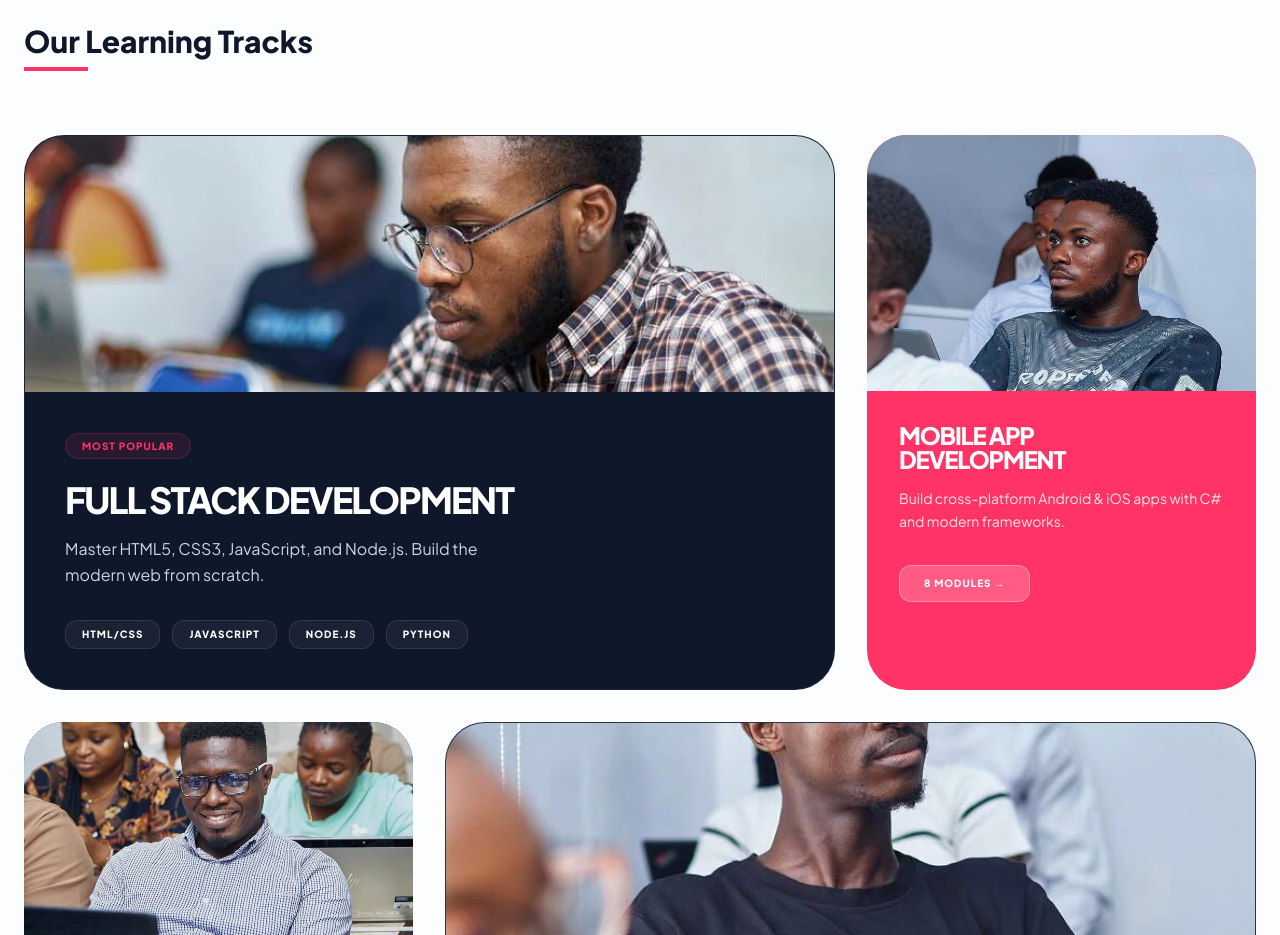
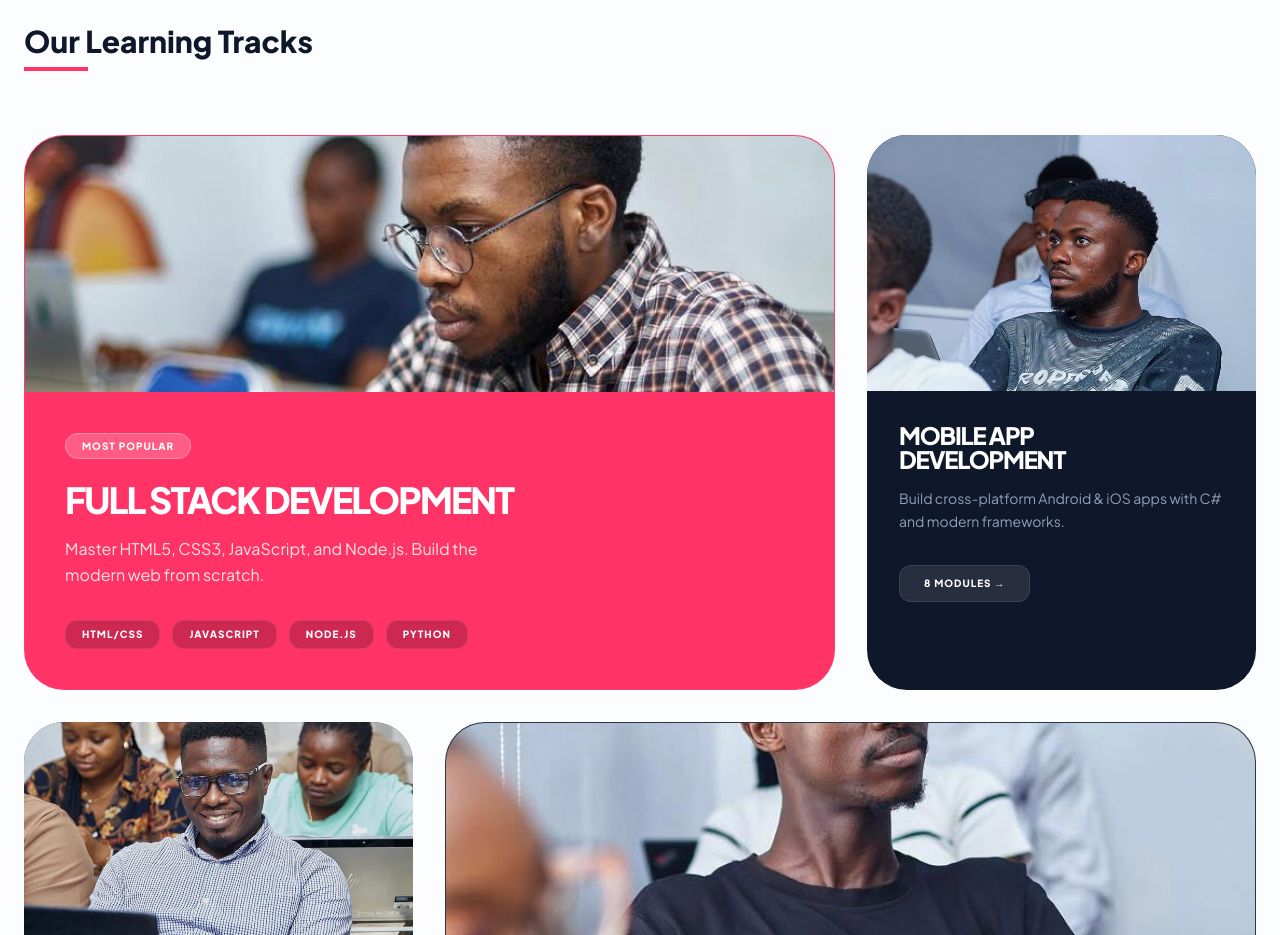
Before and after one commit to Inflimity/tech4africa, a Next.js app: page /academy in a window 1280 px wide. Shown: the part 1400-2335 px from the top of the page. Built offline with nearby package versions, Linux system fonts and the light colour scheme.

Commit message:
working on design of academy page

```diff
--- a/app/academy/page.tsx
+++ b/app/academy/page.tsx
@@ -117,36 +117,36 @@ export default function AcademyPage() {
 
                 <div className="grid md:grid-cols-12 gap-8 mb-12">
                     {/* Web Engineering */}
-                    <div data-track-card className="md:col-span-8 bg-africa-midnight text-white rounded-[2.5rem] flex flex-col relative overflow-hidden group transition-all duration-500 hover:scale-[1.01] hover:shadow-2xl cursor-pointer border border-white/5">
+                    <div data-track-card className="md:col-span-8 bg-africa-red text-white rounded-[2.5rem] flex flex-col relative overflow-hidden group transition-all duration-500 hover:scale-[1.01] hover:shadow-2xl cursor-pointer border border-white/5">
                         <div className="h-64 relative overflow-hidden">
                             <Image src="/images/stu1.jpeg" alt="Full stack Engineering" fill className="object-cover group-hover:scale-110 transition-transform duration-700" />
                         </div>
                         <div className="relative p-10 z-10">
-                            <span className="text-africa-red font-bold text-[10px] uppercase tracking-widest bg-africa-red/10 border border-africa-red/20 px-4 py-1.5 rounded-full">
+                            <span className="text-white font-bold text-[10px] uppercase tracking-widest bg-white/20 border border-white/30 px-4 py-1.5 rounded-full">
                                 Most Popular
                             </span>
                             <h3 className="text-4xl font-extrabold mt-6 uppercase tracking-tighter">Full Stack Development</h3>
-                            <p className="text-slate-300 mt-4 max-w-md leading-relaxed">
+                            <p className="text-rose-100 mt-4 max-w-md leading-relaxed">
                                 Master HTML5, CSS3, JavaScript, and Node.js. Build the modern web from scratch.
                             </p>
                             <div className="flex flex-wrap gap-3 mt-8">
-                                <span className="px-4 py-1.5 bg-white/5 backdrop-blur-md border border-white/10 rounded-xl text-[10px] font-black uppercase tracking-widest">HTML/CSS</span>
-                                <span className="px-4 py-1.5 bg-white/5 backdrop-blur-md border border-white/10 rounded-xl text-[10px] font-black uppercase tracking-widest">JAVASCRIPT</span>
-                                <span className="px-4 py-1.5 bg-white/5 backdrop-blur-md border border-white/10 rounded-xl text-[10px] font-black uppercase tracking-widest">NODE.JS</span>
-                                <span className="px-4 py-1.5 bg-white/5 backdrop-blur-md border border-white/10 rounded-xl text-[10px] font-black uppercase tracking-widest">PYTHON</span>
+                                <span className="px-4 py-1.5 bg-black/20 backdrop-blur-md border border-white/10 rounded-xl text-[10px] font-black uppercase tracking-widest">HTML/CSS</span>
+                                <span className="px-4 py-1.5 bg-black/20 backdrop-blur-md border border-white/10 rounded-xl text-[10px] font-black uppercase tracking-widest">JAVASCRIPT</span>
+                                <span className="px-4 py-1.5 bg-black/20 backdrop-blur-md border border-white/10 rounded-xl text-[10px] font-black uppercase tracking-widest">NODE.JS</span>
+                                <span className="px-4 py-1.5 bg-black/20 backdrop-blur-md border border-white/10 rounded-xl text-[10px] font-black uppercase tracking-widest">PYTHON</span>
                             </div>
                         </div>
                     </div>
 
                     {/* Mobile App */}
-                    <div data-track-card className="md:col-span-4 bg-africa-red text-white rounded-[2.5rem] flex flex-col relative overflow-hidden transition-all duration-500 hover:scale-[1.02] hover:shadow-2xl cursor-pointer group">
+                    <div data-track-card className="md:col-span-4 bg-africa-midnight text-white rounded-[2.5rem] flex flex-col relative overflow-hidden transition-all duration-500 hover:scale-[1.02] hover:shadow-2xl cursor-pointer group">
                         <div className="h-64 relative overflow-hidden">
                             <Image src="/images/stu6.jpeg" alt="Mobile Development" fill className="object-cover group-hover:scale-110 transition-transform duration-700" />
                         </div>
                         <div className="p-8">
                             <h3 className="text-2xl font-black uppercase tracking-tighter leading-none mb-4">Mobile App <br />Development</h3>
-                            <p className="text-rose-100 text-sm leading-relaxed mb-8">Build cross-platform Android & iOS apps with C# and modern frameworks.</p>
-                            <div className="text-white font-black text-[10px] uppercase tracking-widest bg-white/20 px-6 py-2.5 rounded-xl w-fit backdrop-blur-sm border border-white/30">8 Modules →</div>
+                            <p className="text-slate-400 text-sm leading-relaxed mb-8">Build cross-platform Android & iOS apps with C# and modern frameworks.</p>
+                            <div className="text-white font-black text-[10px] uppercase tracking-widest bg-white/10 px-6 py-2.5 rounded-xl w-fit backdrop-blur-sm border border-white/10 hover:bg-africa-red transition-colors">8 Modules →</div>
                         </div>
                     </div>
 
```
